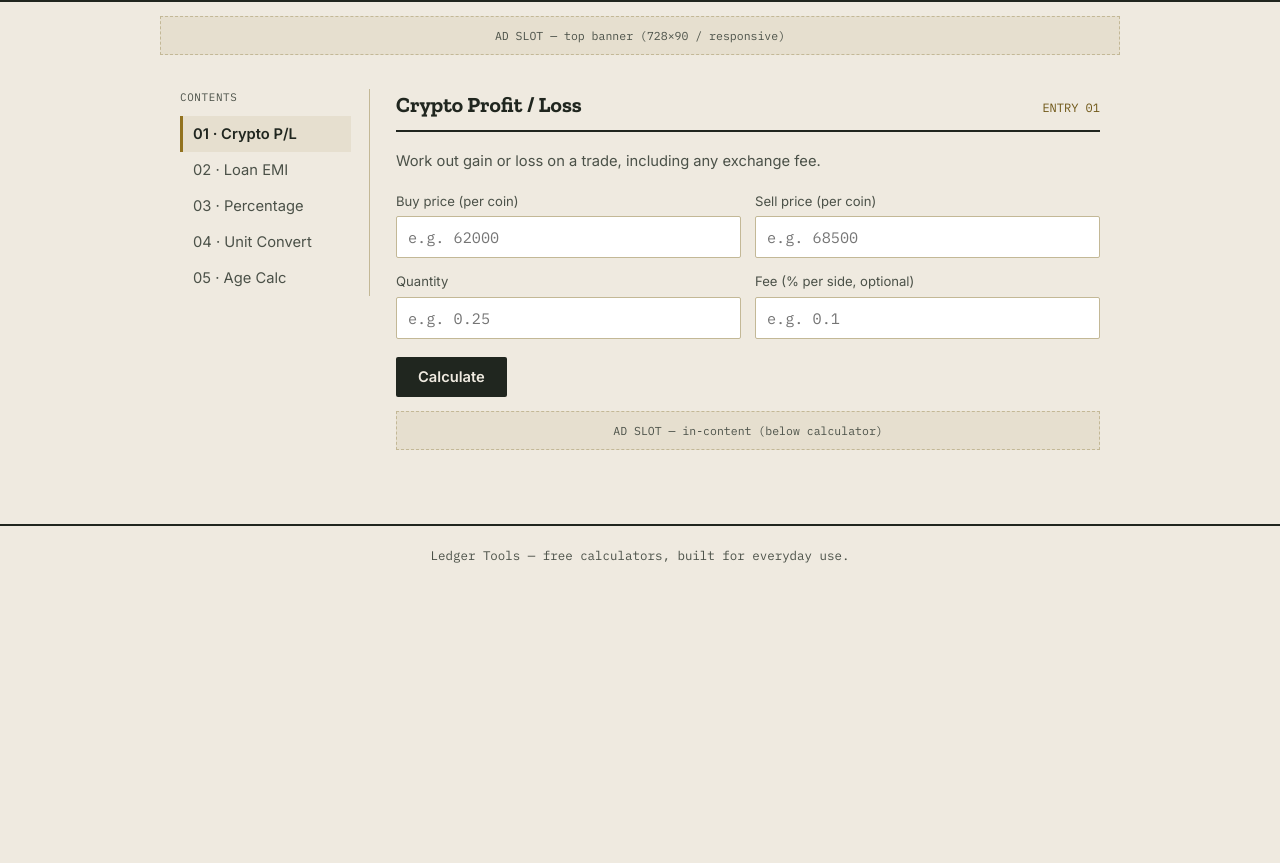
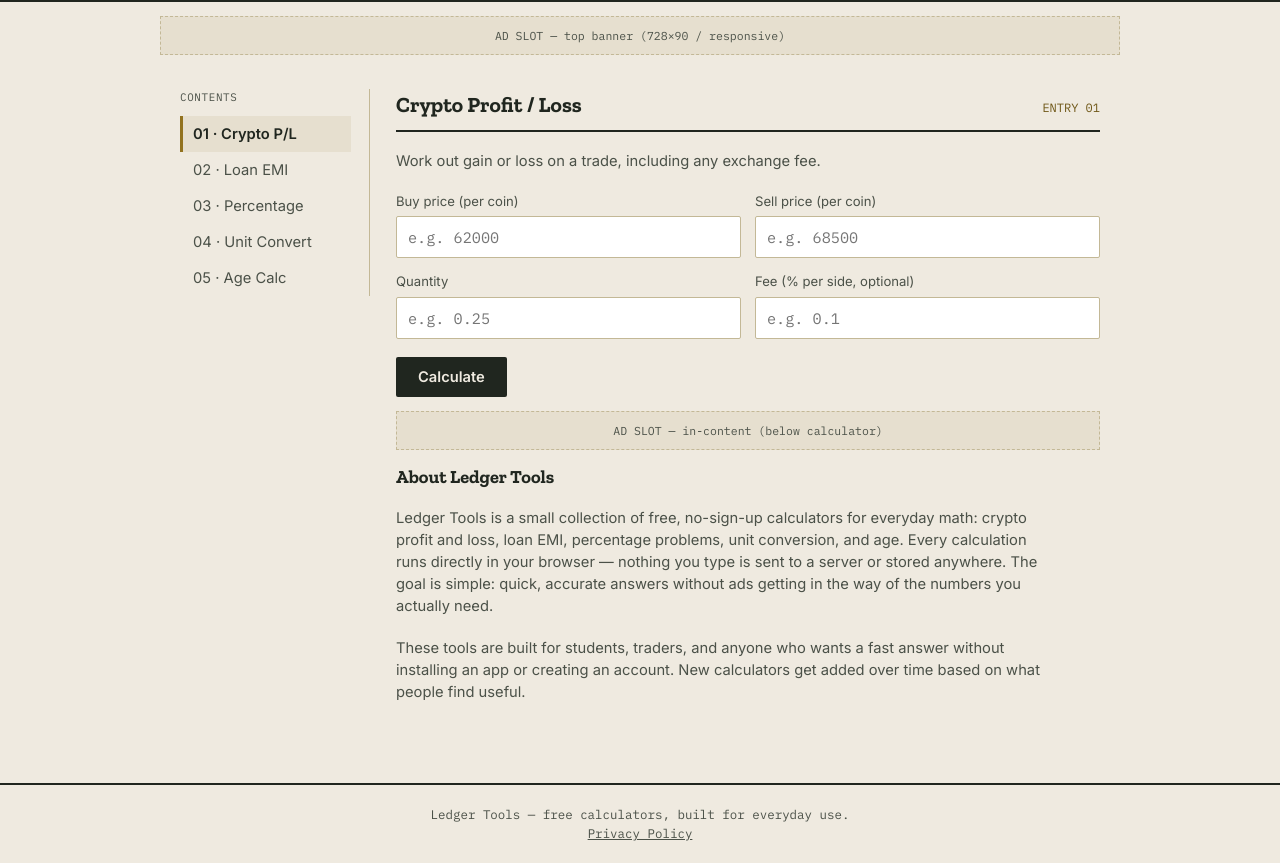
Before and after one commit to 0786fahad/0786fahad.github.io, a plain HTML site: page index.html in a window 1280 px wide. Shown: the part 76-939 px from the top of the page. Before the commit the page ends 800 px from the top, so only its background shows below. Drawn offline with nearby package versions, Linux system fonts and the light colour scheme.

Commit message:
Add 'About Ledger Tools' section to index.html
Added an 'About Ledger Tools' section with details about the calculators and their purpose.

```diff
--- a/index.html
+++ b/index.html
@@ -382,11 +382,29 @@
 
     <div class="ad-slot">AD SLOT — in-content (below calculator)</div>
 
+    <section class="about-block" id="about">
+      <h2 style="font-size:1.15rem; margin-bottom:10px;">About Ledger Tools</h2>
+      <p class="lede" style="max-width:70ch;">
+        Ledger Tools is a small collection of free, no-sign-up calculators for everyday math:
+        crypto profit and loss, loan EMI, percentage problems, unit conversion, and age.
+        Every calculation runs directly in your browser — nothing you type is sent to a server
+        or stored anywhere. The goal is simple: quick, accurate answers without ads getting in
+        the way of the numbers you actually need.
+      </p>
+      <p class="lede" style="max-width:70ch;">
+        These tools are built for students, traders, and anyone who wants a fast answer without
+        installing an app or creating an account. New calculators get added over time based on
+        what people find useful.
+      </p>
+    </section>
+
   </main>
 </div>
 
 <footer class="site">
   Ledger Tools — free calculators, built for everyday use.
+  <br style="margin-bottom:6px;">
+  <a href="privacy-policy.html" style="color:var(--ink-soft);">Privacy Policy</a>
 </footer>
 
 <script>
```
